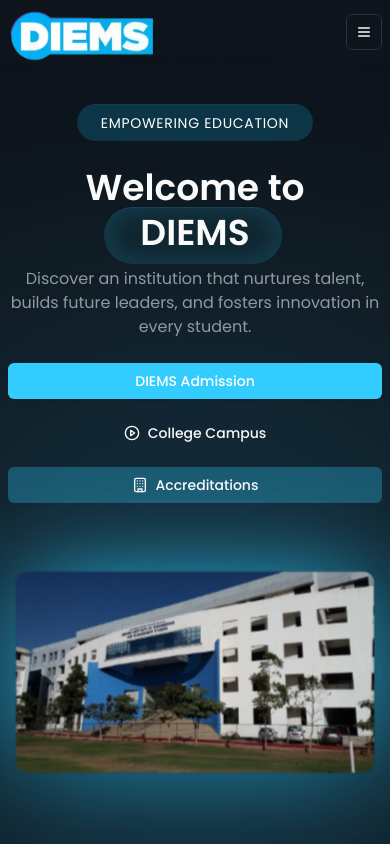
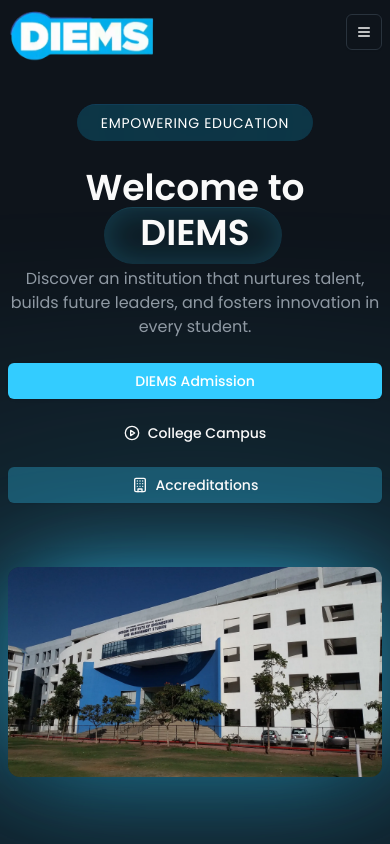
Before and after one commit to CSSandhu2005/DIEMS, a React (Vite) app: page / in a window 390 px wide. Shown: the top 844 px of the page. Built offline with nearby package versions, Linux system fonts and the light colour scheme.

Commit message:
removed all animations for mobile

```diff
--- a/src/components/Hero.tsx
+++ b/src/components/Hero.tsx
@@ -1,15 +1,30 @@
+'use client';
+
+import { useEffect, useState, useRef, useCallback } from 'react';
+import dynamic from 'next/dynamic';
+import {
+  motion,
+  Variants,
+  useScroll,
+  useSpring,
+  useTransform,
+  useReducedMotion,
+} from 'framer-motion';
 import { heroData } from '@/constants';
 import { Button } from '@/components/ui/button';
 import { Banner, heroBanner } from '@/assets';
 import { Building, CirclePlay } from 'lucide-react';
-import { Dialog, DialogTrigger, DialogContent, DialogClose } from '@/components/ui/dialog';
+import {
+  Dialog,
+  DialogTrigger,
+  DialogContent,
+  DialogClose,
+} from '@/components/ui/dialog';
 import { AspectRatio } from '@/components/ui/aspect-ratio';
-import { useState, useCallback, useRef } from 'react';
-import dynamic from 'next/dynamic';
-import { motion, Variants, useScroll, useSpring, useTransform, useReducedMotion } from 'framer-motion';
 
-// Dynamically import ReactPlayer to lazy-load the component only when needed
-const ReactPlayerLazy = dynamic(() => import('react-player/youtube'), { ssr: false });
+const ReactPlayerLazy = dynamic(() => import('react-player/youtube'), {
+  ssr: false,
+});
 
 const heroVariant: Variants = {
   start: {},
@@ -37,93 +52,102 @@ const heroChildVariants: Variants = {
   },
 };
 
-// Define a mobile check (you can adjust the breakpoint)
-const isMobile = window.innerWidth <= 768;
+const Hero = () => {
+  const [isMobile, setIsMobile] = useState(false);
+  const [hasMounted, setHasMounted] = useState(false);
+  const [isDialogOpen, setDialogOpen] = useState(false);
+  const [isImagePopUpOpen, setImagePopUpOpen] = useState(false);
+  const heroBannerRef = useRef<HTMLDivElement>(null);
 
-const Hero = () => {
-  const [isDialogOpen, setDialogOpen] = useState(false);
-  const [isImagePopUpOpen, setImagePopUpOpen] = useState(false); // State to handle image pop-up
-  const heroBannerRef = useRef<HTMLElement>(null);
-
-  // Reduced motion hook to detect user's preference
   const prefersReducedMotion = useReducedMotion();
 
-  // Using scroll animation
+  useEffect(() => {
+    const checkMobile = () => setIsMobile(window.innerWidth <= 768);
+    checkMobile();
+    setHasMounted(true);
+    window.addEventListener('resize', checkMobile);
+    return () => window.removeEventListener('resize', checkMobile);
+  }, []);
+
   const { scrollYProgress } = useScroll({
     target: heroBannerRef,
     offset: ['start 1080px', '50% start'],
   });
 
   const scrollYTransform = useTransform(scrollYProgress, [0, 1], [0.85, 1.1]);
-
   const scale = useSpring(scrollYTransform, {
     stiffness: 300,
     damping: 30,
     restDelta: 0.001,
   });
 
-  // Lazy load ReactPlayer only when dialog is opened
   const handleDialogToggle = useCallback(() => {
-    setDialogOpen(prev => !prev);
+    setDialogOpen((prev) => !prev);
   }, []);
 
   const handleImagePopUpToggle = useCallback(() => {
-    setImagePopUpOpen(prev => !prev);
+    setImagePopUpOpen((prev) => !prev);
   }, []);
 
+  if (!hasMounted) return null;
+
   return (
-    <section className="py-10 md:py-16">
+    <section className='py-10 md:py-16'>
       <motion.div
-        variants={prefersReducedMotion || isMobile ? {} : heroVariant} // Disable animations for reduced motion or mobile devices
-        initial="start"
-        animate="end"
-        className="container text-center"
+        variants={prefersReducedMotion || isMobile ? {} : heroVariant}
+        initial='start'
+        animate='end'
+        className='container text-center'
       >
-        <div className="max-w-screen-md mx-auto flex flex-col items-center">
+        <div className='max-w-screen-md mx-auto flex flex-col items-center'>
           <motion.p
-            variants={prefersReducedMotion || isMobile ? {} : heroChildVariants} // Disable animations on mobile/reduced motion
-            className="text-sm uppercase tracking-wider bg-accent/50 text-secondary-foreground max-w-max mx-auto px-6 py-2 rounded-full border-t border-blue-500/10 backdrop-blur-3xl mb-6 md:mb-10"
+            variants={prefersReducedMotion || isMobile ? {} : heroChildVariants}
+            className='text-sm uppercase tracking-wider bg-accent/50 text-secondary-foreground max-w-max mx-auto px-6 py-2 rounded-full border-t border-blue-500/10 backdrop-blur-3xl mb-6 md:mb-10'
           >
             {heroData.sectionSubtitle}
           </motion.p>
 
           <motion.h2
             variants={prefersReducedMotion || isMobile ? {} : heroChildVariants}
-            className="text-4xl font-semibold !leading-tight mb-3 md:text-5xl md:mb-5 lg:text-6xl"
+            className='text-4xl font-semibold !leading-tight mb-3 md:text-5xl md:mb-5 lg:text-6xl'
           >
             <div>{heroData.sectionTitle}</div>
-            <span className="relative isolate p-2 lg:py-1">
+            <span className='relative isolate p-2 lg:py-1'>
               {heroData.decoTitle}
-              <span className="absolute -z-10 top-2 -left-10 -right-6 bottom-0.5 bg-primary/5 rounded-full px-8 ms-3 border-t border-primary/20 shadow-[inset_0px_0px_30px_0px] shadow-primary/20 md:top-3 md:bottom-1 lg:top-4 lg:bottom-2"></span>
+              <span className='absolute -z-10 top-2 -left-10 -right-6 bottom-0.5 bg-primary/5 rounded-full px-8 ms-3 border-t border-primary/20 shadow-[inset_0px_0px_30px_0px] shadow-primary/20 md:top-3 md:bottom-1 lg:top-4 lg:bottom-2'></span>
             </span>
           </motion.h2>
 
           <motion.p
             variants={prefersReducedMotion || isMobile ? {} : heroChildVariants}
-            className="text-muted-foreground md:text-xl"
+            className='text-muted-foreground md:text-xl'
           >
             {heroData.sectionText}
           </motion.p>
 
           <motion.div
             variants={prefersReducedMotion || isMobile ? {} : heroChildVariants}
-            className="flex w-full justify-between mt-6 z-40 md:mt-10 flex-col md:flex-row lg:flex-row gap-4"
+            className='flex w-full justify-between mt-6 z-40 md:mt-10 flex-col md:flex-row lg:flex-row gap-4'
           >
             <Button>DIEMS Admission</Button>
-            {/* Dialog Button */}
-            <Dialog open={isDialogOpen} onOpenChange={setDialogOpen}>
+            <Dialog
+              open={isDialogOpen}
+              onOpenChange={setDialogOpen}
+            >
               <DialogTrigger asChild>
-                <Button variant="ghost" onClick={handleDialogToggle}>
+                <Button
+                  variant='ghost'
+                  onClick={handleDialogToggle}
+                >
                   <CirclePlay />
                   College Campus
                 </Button>
               </DialogTrigger>
-
-              <DialogContent className="p-0 overflow-hidden max-w-[640px] xl:max-w-[1000px]">
+              <DialogContent className='p-0 overflow-hidden max-w-[640px] xl:max-w-[1000px]'>
                 <AspectRatio ratio={16 / 9}>
                   {isDialogOpen && (
                     <ReactPlayerLazy
-                      url="https://www.youtube.com/watch?v=iS5pw1Gv9UU"
+                      url='https://www.youtube.com/watch?v=iS5pw1Gv9UU'
                       style={{
                         minWidth: '100%',
                         maxWidth: '100%',
@@ -136,8 +160,10 @@ const Hero = () => {
               </DialogContent>
             </Dialog>
 
-            {/* Pop-Up Image Button */}
-            <Button variant="destructive" onClick={handleImagePopUpToggle}>
+            <Button
+              variant='destructive'
+              onClick={handleImagePopUpToggle}
+            >
               <Building />
               Accreditations
             </Button>
@@ -146,14 +172,16 @@ const Hero = () => {
 
         {/* Image Pop-Up Section */}
         {isImagePopUpOpen && (
-          <Dialog open={isImagePopUpOpen} onOpenChange={setImagePopUpOpen}>
+          <Dialog
+            open={isImagePopUpOpen}
+            onOpenChange={setImagePopUpOpen}
+          >
             <DialogTrigger asChild>
               <button></button>
             </DialogTrigger>
-
-            <DialogContent className="p-0 overflow-hidden max-w-[640px] xl:max-w-[1000px]">
+            <DialogContent className='p-0 overflow-hidden max-w-[640px] xl:max-w-[1000px]'>
               <motion.div
-                className="relative w-full h-auto"
+                className='relative w-full h-auto'
                 initial={{ scale: 0 }}
                 animate={{ scale: 1 }}
                 exit={{ scale: 0 }}
@@ -164,62 +192,72 @@ const Hero = () => {
                 }}
               >
                 <img
-                  src={Banner} // DIEMS Accreditations Banner 2025
-                  alt="Pop-Up Image"
-                  className="w-full h-auto rounded-xl"
-                  loading="lazy"
+                  src={Banner}
+                  alt='Pop-Up Image'
+                  className='w-full h-auto rounded-xl'
+                  loading='lazy'
                 />
               </motion.div>
-
-              <DialogClose asChild>
-              </DialogClose>
+              <DialogClose asChild></DialogClose>
             </DialogContent>
           </Dialog>
         )}
-        <div className="relative mt-16 mb-2 max-w-screen-xl mx-auto isolate md:mt-16 -z-10">
+
+        {/* Hero Banner Section */}
+        <div className='relative mt-16 mb-2 max-w-screen-xl mx-auto isolate md:mt-16 -z-10'>
+          {!isMobile ? (
+            <>
               <motion.figure
-            className="bg-background/60 backdrop-blur-3xl rounded-xl shadow-2xl overflow-hidden"
-            initial={{
-              y: 120,
-              opacity: 0,
-              filter: 'blur(5px)',
-            }}
-            animate={{
-              y: 0,
-              opacity: 1,
-              filter: 'blur(0)',
-            }}
-            transition={{
-              duration: 1.5,
-              delay: 0.5,
-              ease: 'backInOut',
-            }}
+                className='bg-background/60 backdrop-blur-3xl rounded-xl shadow-2xl overflow-hidden'
+                initial={{ y: 120, opacity: 0, filter: 'blur(5px)' }}
+                animate={{ y: 0, opacity: 1, filter: 'blur(0)' }}
+                transition={{ duration: 1.5, delay: 0.5, ease: 'backInOut' }}
                 ref={heroBannerRef}
                 style={{ scale }}
               >
                 <img
                   src={heroBanner}
-              alt="Hero Banner"
+                  alt='Hero Banner'
                   width={1468}
                   height={815}
-              className="w-full h-auto"
-              loading="lazy"
-              decoding="async"
+                  className='w-full h-auto'
+                  loading='lazy'
+                  decoding='async'
                 />
               </motion.figure>
-
               <motion.div
-            className="absolute bg-primary inset-5 blur-[50px] -z-50"
+                className='absolute bg-primary inset-5 blur-[50px] -z-50'
                 initial={{ scale: 0.8, opacity: 0 }}
                 animate={{ scale: 1, opacity: 1 }}
                 transition={{ duration: 2, delay: 0.5, ease: 'backInOut' }}
-          ></motion.div>
+              />
               <motion.div
                 initial={{ scale: 0.4, opacity: 0 }}
                 animate={{ scale: 1, opacity: 1 }}
                 transition={{ duration: 2, delay: 1.5, ease: 'backOut' }}
-            className="absolute inset-0 bg-primary blur-[200px] scale-y-75 scale-x-125 rounded-full -z-50"
-          ></motion.div>
+                className='absolute inset-0 bg-primary blur-[200px] scale-y-75 scale-x-125 rounded-full -z-50'
+              />
+            </>
+          ) : (
+            <>
+              <div
+                className='bg-background/60 backdrop-blur-3xl rounded-xl shadow-2xl overflow-hidden'
+                ref={heroBannerRef}
+              >
+                <img
+                  src={heroBanner}
+                  alt='Hero Banner'
+                  width={1468}
+                  height={815}
+                  className='w-full h-auto'
+                  loading='lazy'
+                  decoding='async'
+                />
+              </div>
+              <div className='absolute bg-primary inset-5 blur-[50px] -z-50' />
+              <div className='absolute inset-0 bg-primary blur-[200px] scale-y-75 scale-x-125 rounded-full -z-50' />
+            </>
+          )}
         </div>
       </motion.div>
     </section>
```
Lines whose indentation alone changed are shown as unchanged.
